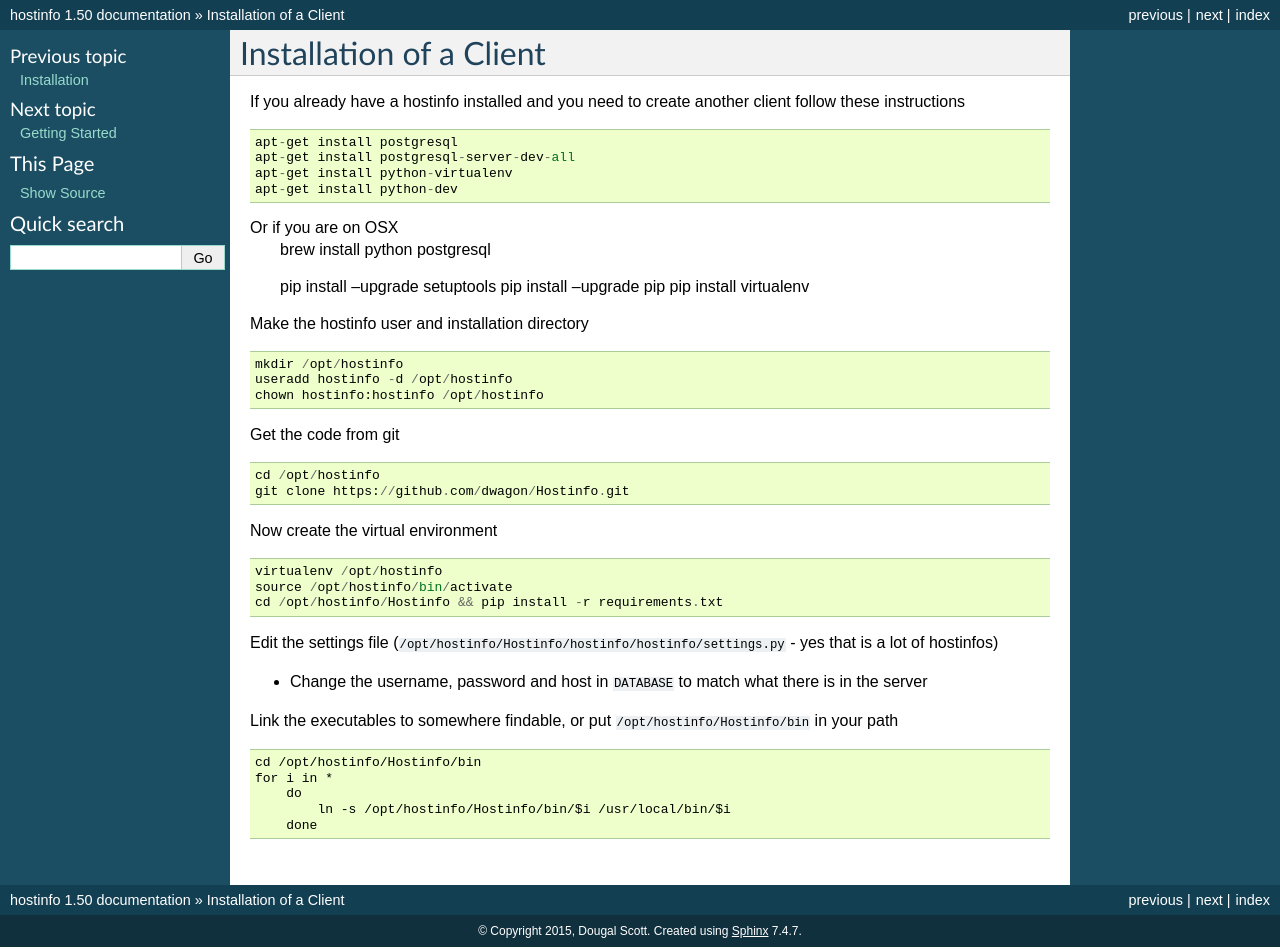
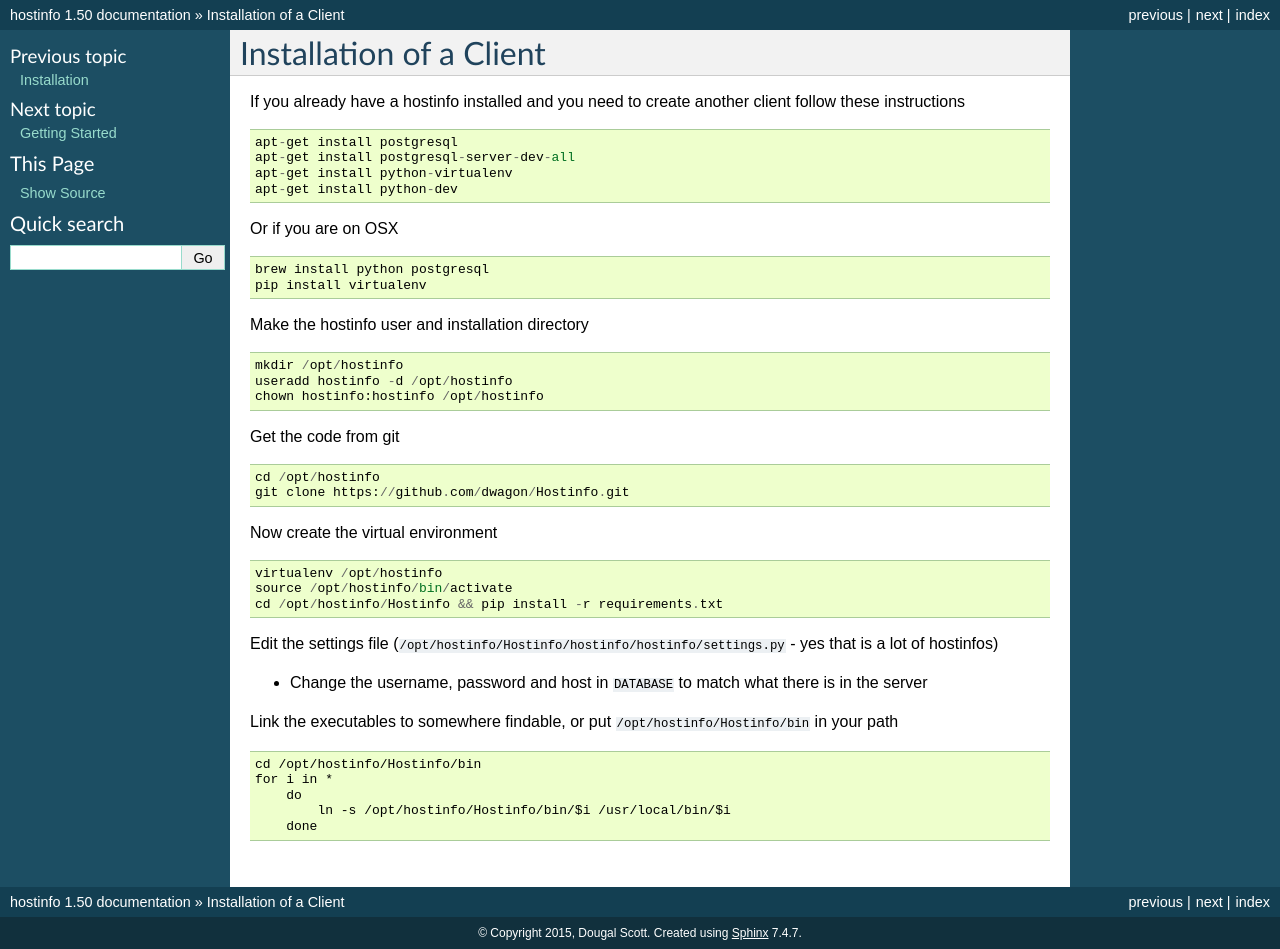
Before and after one commit to dwagon/Hostinfo, a Sphinx documentation site: the page built from docs/install_client.rst, in a window 1280 px wide. Built offline with Sphinx 7.4.7, drawn with Linux system fonts in a browser that asks for light colours.

Commit message:
Fix OSX client details

```diff
--- a/docs/install_client.rst
+++ b/docs/install_client.rst
@@ -8,11 +8,9 @@ If you already have a hostinfo installed and you need to create another client f
     apt-get install python-virtualenv
     apt-get install python-dev
 
-Or if you are on OSX
+Or if you are on OSX ::
+
     brew install python postgresql
-
-    pip install --upgrade setuptools
-    pip install --upgrade pip
     pip install virtualenv
 
 Make the hostinfo user and installation directory ::
```
